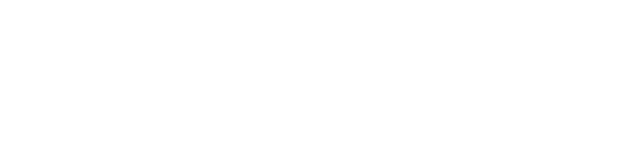
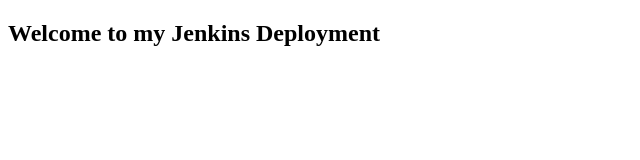
Before and after one commit to mjpraino/BlueOcean, a plain HTML site: page index.html in a window 1280 px wide. Shown: the whole page, without its empty margins (0-640 px from the left). Drawn offline with Linux system fonts and the light colour scheme.

Commit message:
Update index.html

```diff
--- a/index.html
+++ b/index.html
@@ -3,3 +3,7 @@
 <head>
   <title>Hello World</title>
   </head>
+<body>
+  <h2> Welcome to my Jenkins Deployment</h2>
+  </body>
+</html>
```
